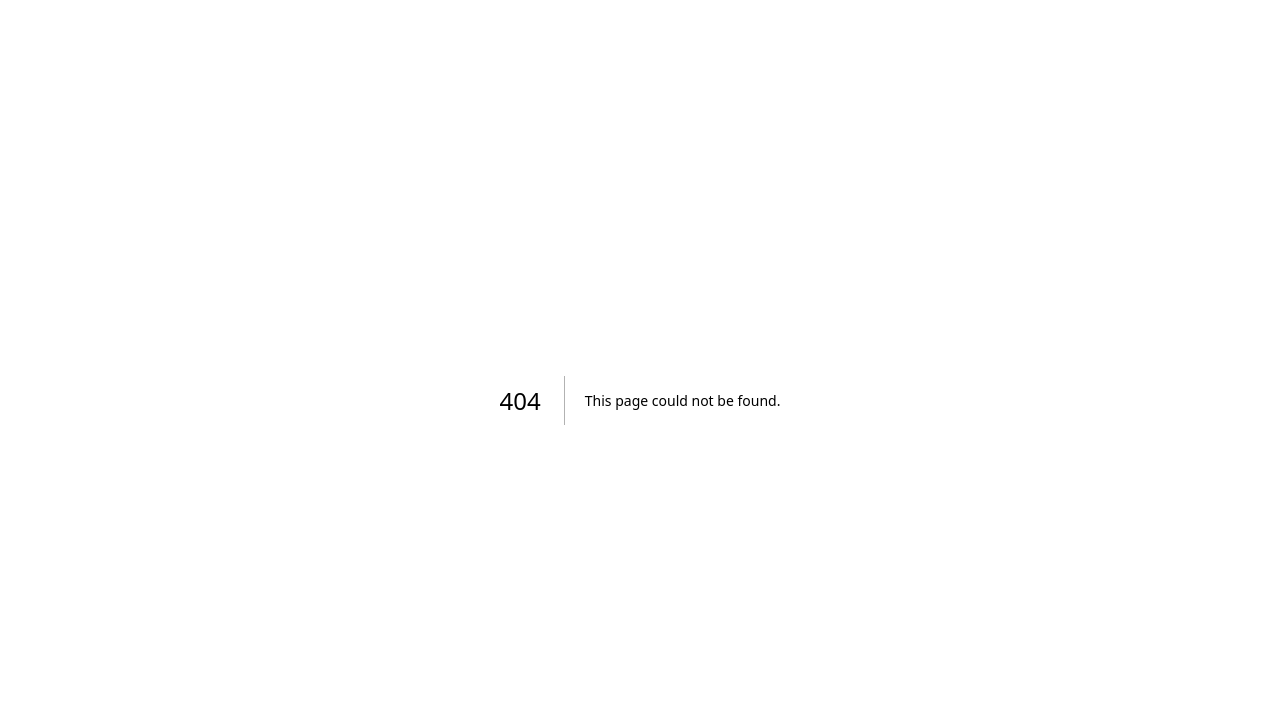
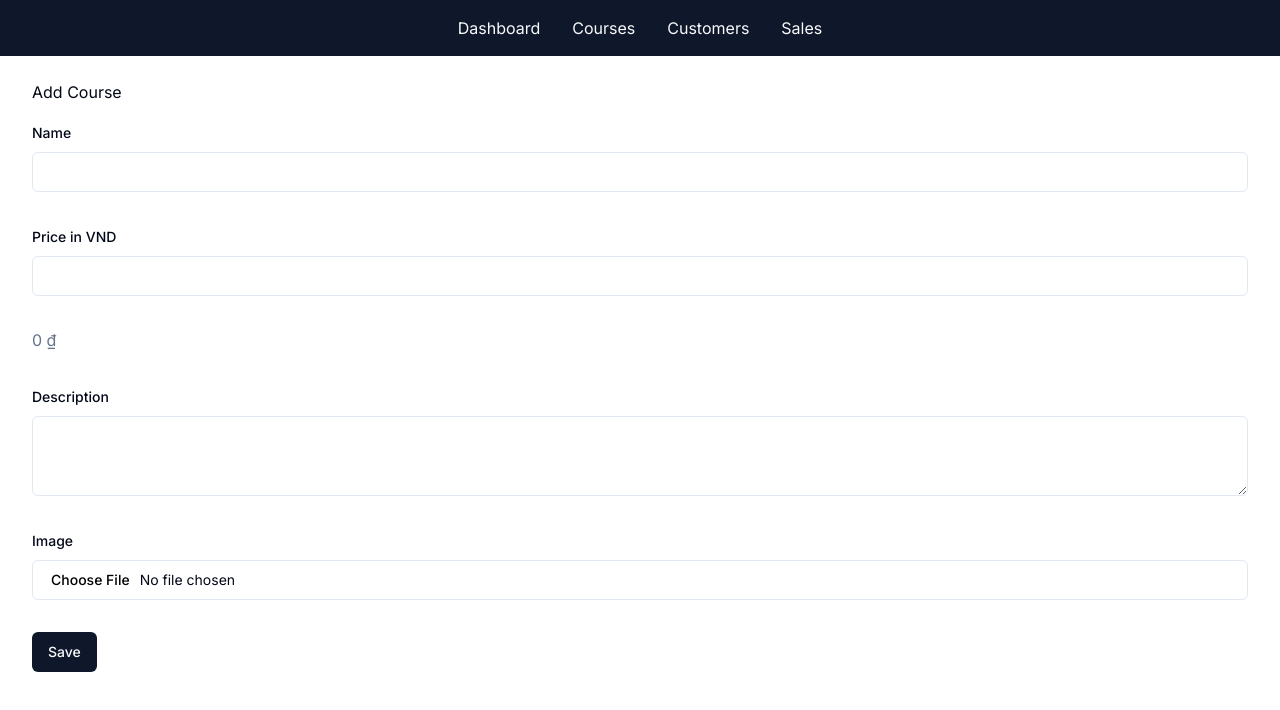
Before and after one commit to dqbach193/summer-school, a Next.js app: page /admin/courses/new in a window 1280 px wide. Before the commit this address had no page. Shown: the top 710 px of the page. Built offline with nearby package versions, Linux system fonts and the light colour scheme.

Commit message:
add add courses page

```diff
--- a/package.json
+++ b/package.json
@@ -10,6 +10,7 @@
   },
   "dependencies": {
     "@prisma/client": "^5.15.0",
+    "@radix-ui/react-label": "^2.0.2",
     "@radix-ui/react-slot": "^1.0.2",
     "class-variance-authority": "^0.7.0",
     "clsx": "^2.1.1",
--- /dev/null
+++ b/src/app/admin/_actions/courses.ts
@@ -0,0 +1,5 @@
+"use server"
+
+export async function addCourse(formData: FormData){
+    console.log(formData)
+}
--- /dev/null
+++ b/src/app/admin/courses/_components/CourseForm.tsx
@@ -0,0 +1,40 @@
+"use client"
+
+import { Button } from "@/components/ui/button";
+import { Input } from "@/components/ui/input"
+import { Label } from "@/components/ui/label"
+import { Textarea } from "@/components/ui/textarea";
+import { formatCurrency } from "@/lib/formatters";
+import { useState } from "react";
+import { addCourse } from "../../_actions/courses";
+
+export function CourseForm(){
+    const [priceInVND, setPriceInVND] = useState<number>();
+
+    return (
+        <form action={addCourse} className="space-y-8">
+            <div className="space-y-2">
+                <Label htmlFor="name">Name</Label>
+                <Input type="text" id="name" name="name" required></Input>
+            </div>
+            <div className="space-y-2">
+                <Label htmlFor="name">Price in VND</Label>
+                <Input type="number" id="priceInVND" name="priceInVND" required
+                value={priceInVND}
+                onChange={e=> setPriceInVND(Number(e.target.value) || undefined)}></Input>
+            </div>
+            <div className="text-muted-foreground">
+                {formatCurrency(priceInVND || 0)}
+            </div>
+            <div className="space-y-2">
+                <Label htmlFor="description">Description</Label>
+                <Textarea id="description" name="description" required></Textarea>
+            </div>
+            <div className="space-y-2">
+                <Label htmlFor="image">Image</Label>
+                <Input type="file" id="image" name="image" required></Input>
+            </div>
+            <Button type="submit">Save</Button>
+        </form>
+    )
+}
--- /dev/null
+++ b/src/app/admin/courses/new/page.tsx
@@ -0,0 +1,11 @@
+import { PageHeader } from "../../_components/PageHeader";
+import { CourseForm } from "../_components/CourseForm";
+
+export default function NewCoursePage(){
+    return (
+        <>
+        <PageHeader>Add Course</PageHeader>
+        <CourseForm />
+        </>
+    )
+}
--- /dev/null
+++ b/src/components/ui/input.tsx
@@ -0,0 +1,25 @@
+import * as React from "react"
+
+import { cn } from "@/lib/utils"
+
+export interface InputProps
+  extends React.InputHTMLAttributes<HTMLInputElement> {}
+
+const Input = React.forwardRef<HTMLInputElement, InputProps>(
+  ({ className, type, ...props }, ref) => {
+    return (
+      <input
+        type={type}
+        className={cn(
+          "flex h-10 w-full rounded-md border border-input bg-background px-3 py-2 text-sm ring-offset-background file:border-0 file:bg-transparent file:text-sm file:font-medium placeholder:text-muted-foreground focus-visible:outline-none focus-visible:ring-2 focus-visible:ring-ring focus-visible:ring-offset-2 disabled:cursor-not-allowed disabled:opacity-50",
+          className
+        )}
+        ref={ref}
+        {...props}
+      />
+    )
+  }
+)
+Input.displayName = "Input"
+
+export { Input }
--- /dev/null
+++ b/src/components/ui/label.tsx
@@ -0,0 +1,26 @@
+"use client"
+
+import * as React from "react"
+import * as LabelPrimitive from "@radix-ui/react-label"
+import { cva, type VariantProps } from "class-variance-authority"
+
+import { cn } from "@/lib/utils"
+
+const labelVariants = cva(
+  "text-sm font-medium leading-none peer-disabled:cursor-not-allowed peer-disabled:opacity-70"
+)
+
+const Label = React.forwardRef<
+  React.ElementRef<typeof LabelPrimitive.Root>,
+  React.ComponentPropsWithoutRef<typeof LabelPrimitive.Root> &
+    VariantProps<typeof labelVariants>
+>(({ className, ...props }, ref) => (
+  <LabelPrimitive.Root
+    ref={ref}
+    className={cn(labelVariants(), className)}
+    {...props}
+  />
+))
+Label.displayName = LabelPrimitive.Root.displayName
+
+export { Label }
--- /dev/null
+++ b/src/components/ui/textarea.tsx
@@ -0,0 +1,24 @@
+import * as React from "react"
+
+import { cn } from "@/lib/utils"
+
+export interface TextareaProps
+  extends React.TextareaHTMLAttributes<HTMLTextAreaElement> {}
+
+const Textarea = React.forwardRef<HTMLTextAreaElement, TextareaProps>(
+  ({ className, ...props }, ref) => {
+    return (
+      <textarea
+        className={cn(
+          "flex min-h-[80px] w-full rounded-md border border-input bg-background px-3 py-2 text-sm ring-offset-background placeholder:text-muted-foreground focus-visible:outline-none focus-visible:ring-2 focus-visible:ring-ring focus-visible:ring-offset-2 disabled:cursor-not-allowed disabled:opacity-50",
+          className
+        )}
+        ref={ref}
+        {...props}
+      />
+    )
+  }
+)
+Textarea.displayName = "Textarea"
+
+export { Textarea }
```
Also changed, not shown: 1 other file (tests, documents, lock files or other folders).
